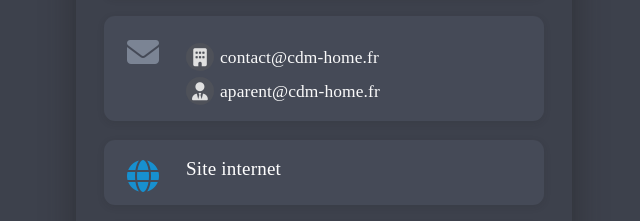
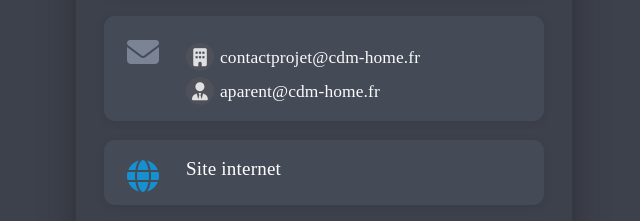
Before and after one commit to CDMhome/alexisparent, a plain HTML site: page index.html in a window 1280 px wide. Shown: the part 881-1102 px from the top of the page, 316-956 px from the left. Drawn offline with Linux system fonts and the light colour scheme.

Commit message:
index.html

```diff
--- a/index.html
+++ b/index.html
@@ -202,7 +202,7 @@
                 <div class="sub-links">
                     <div class="sub-link">
                         <span class="sub-logo"><i class="fas fa-building"></i></span>
-                        <a class="sub-value" href="mailto:contact@cdm-home.fr">contact@cdm-home.fr</a>
+                        <a class="sub-value" href="mailto:contactprojet@cdm-home.fr">contactprojet@cdm-home.fr</a>
                     </div>
                     <div class="sub-link">
                         <span class="sub-logo"><i class="fas fa-user-tie"></i></span>
```
